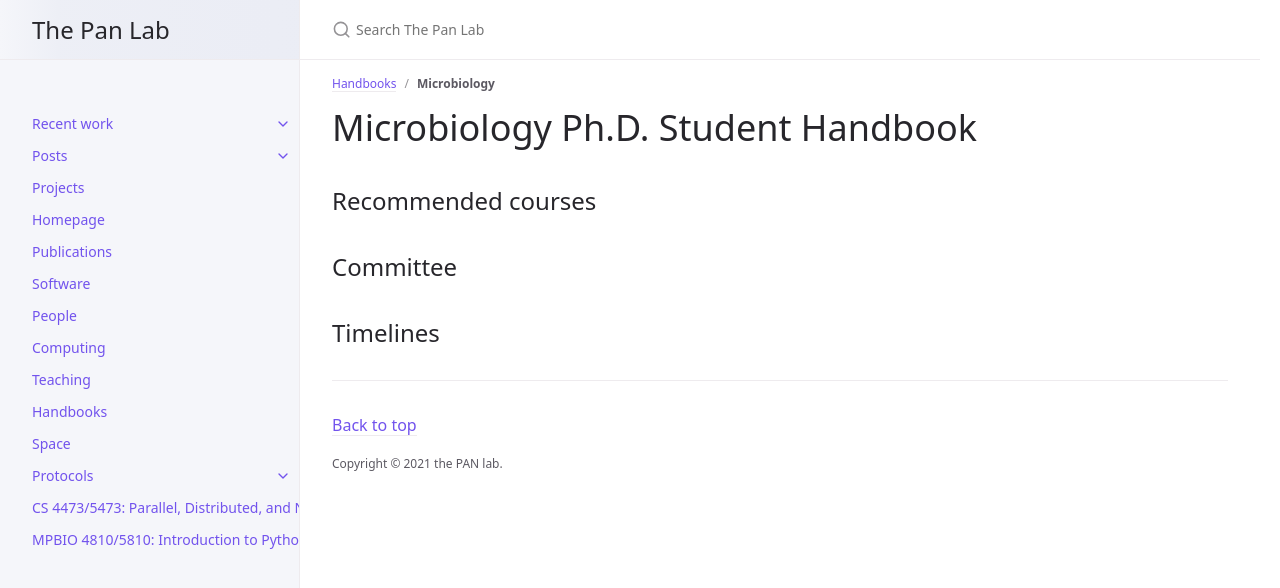
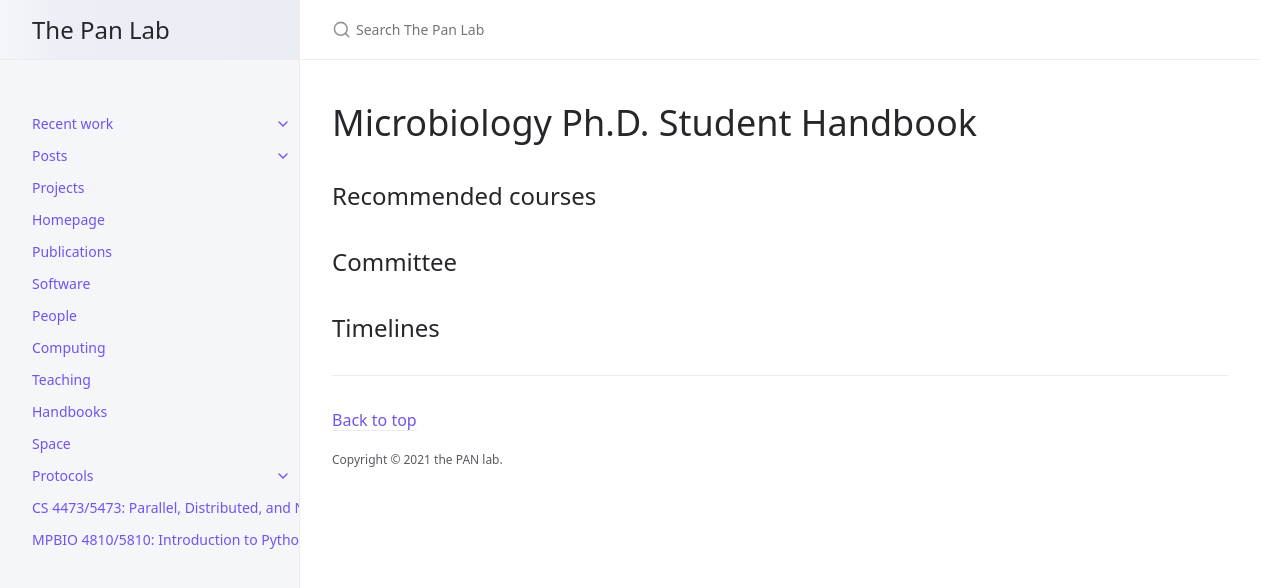
Before and after one commit to thepanlab/thepanlab.github.io, a Jekyll site: the page built from docs/handbook_Bio.md, in a window 1280 px wide. Shown: the top 588 px of the page. Built offline with Jekyll 4.4.1, drawn with Linux system fonts in a browser that asks for light colours.

Commit message:
Update handbook_Bio.md

```diff
--- a/docs/handbook_Bio.md
+++ b/docs/handbook_Bio.md
@@ -1,7 +1,7 @@
 ---
 layout: default
 title: Microbiology
-parent: Handbooks
+nav_exclude: true
 ---
 # Microbiology Ph.D. Student Handbook
 
```
